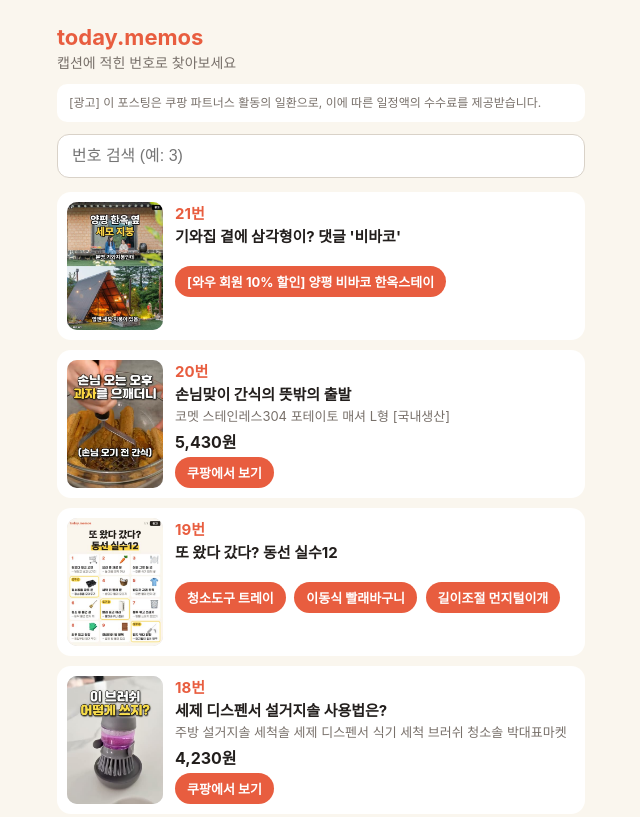
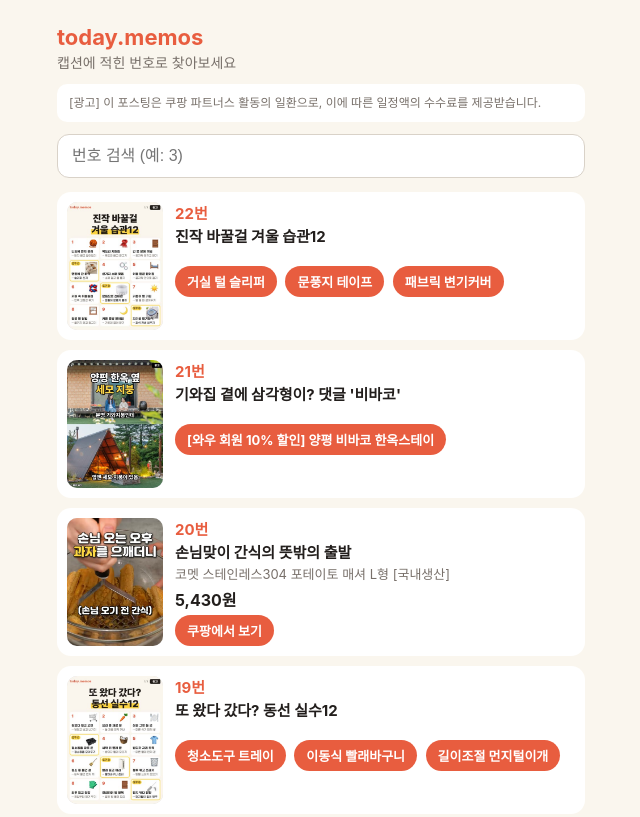
Before and after one commit to vocbob/today-memos, a plain HTML site: page index.html in a window 1280 px wide. Shown: the top 817 px of the page, without its empty margins (319-959 px from the left). Drawn offline with Linux system fonts and the light colour scheme.

Commit message:
update links

```diff
--- a/index.html
+++ b/index.html
@@ -17,7 +17,10 @@ input{width:100%;font-size:16px;padding:12px 14px;border-radius:12px;border:1px
 <h1>today.memos</h1><p class="sub">캡션에 적힌 번호로 찾아보세요</p>
 <p class="ad">[광고] 이 포스팅은 쿠팡 파트너스 활동의 일환으로, 이에 따른 일정액의 수수료를 제공받습니다.</p>
 <input id="q" type="search" inputmode="numeric" placeholder="번호 검색 (예: 3)" aria-label="번호 검색">
-<div class="card" data-n="21">
+<div class="card" data-n="22">
+  <img src="img/r20261127.jpg" alt="" loading="lazy">
+  <div class="info"><b class="num">22번</b>
+  <p class="title">진작 바꿀걸 겨울 습관12</p><p class="btns"><a class="btn" href="https://link.coupang.com/a/i0Kal3wuQK" target="_blank" rel="noopener sponsored">거실 털 슬리퍼</a> <a class="btn" href="https://link.coupang.com/a/i0Ka8mi4rd" target="_blank" rel="noopener sponsored">문풍지 테이프</a> <a class="btn" href="https://link.coupang.com/a/i0KbIUJAKy" target="_blank" rel="noopener sponsored">패브릭 변기커버</a> </p></div></div><div class="card" data-n="21">
   <img src="img/s20261127.jpg" alt="" loading="lazy">
   <div class="info"><b class="num">21번</b>
   <p class="title">기와집 곁에 삼각형이?
```
Also changed, not shown: img/r20261127.jpg (added).
